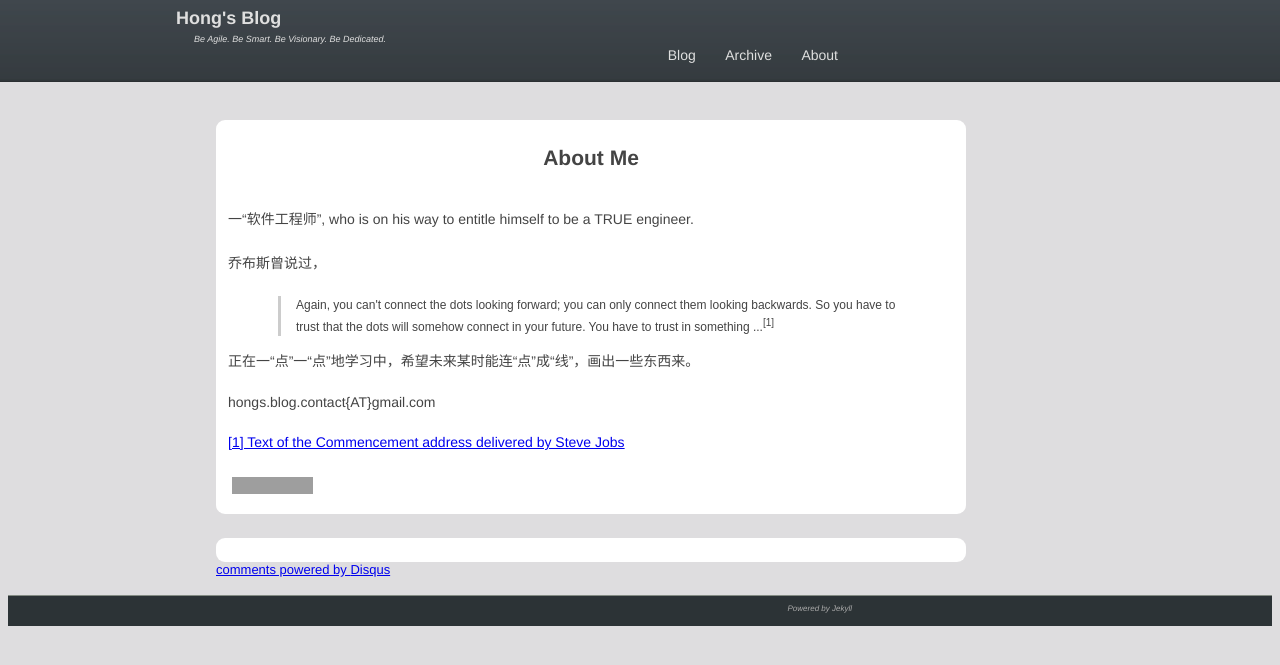
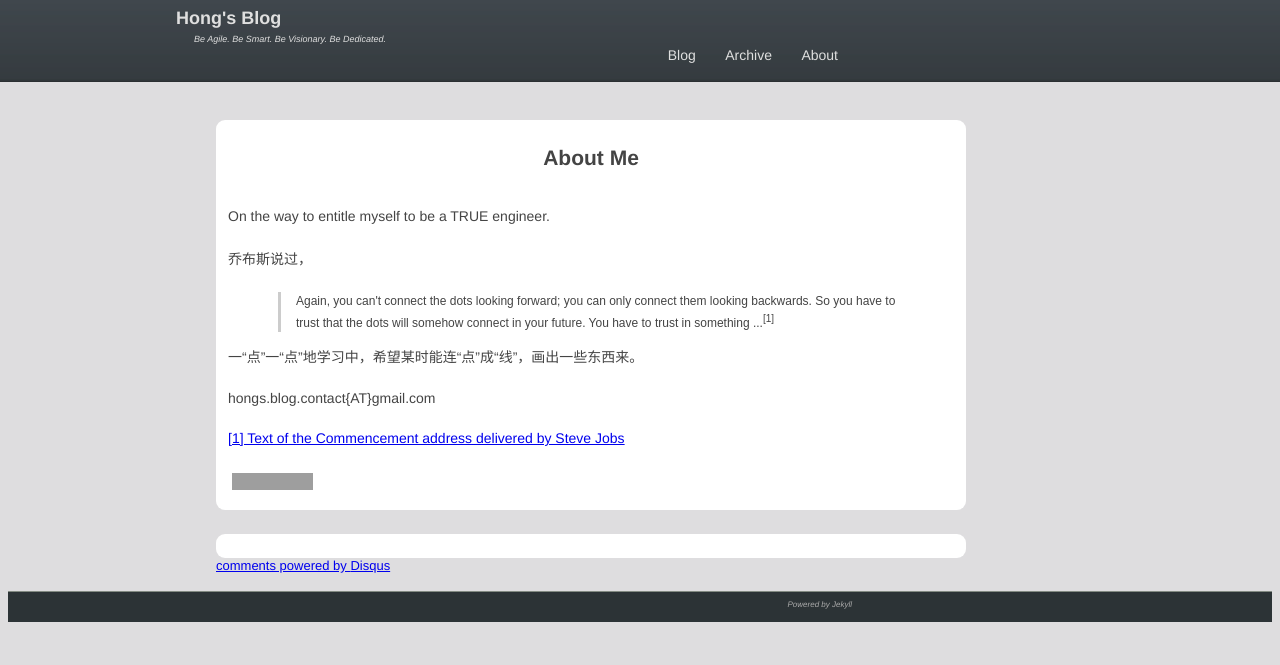
Before and after one commit to RockHong/rockhong.github.com, a Jekyll site: the page built from about.html, in a window 1280 px wide. Shown: the top 665 px of the page. Built offline with Jekyll 4.4.1, drawn with Linux system fonts in a browser that asks for light colours; comment, search, counter and statistics services are not loaded; grey boxes are pictures that could not be loaded.

Commit message:
refine about

```diff
--- a/about.html
+++ b/about.html
@@ -4,13 +4,13 @@ title: About Me
 disqus_identifier: about-me-hong
 ---
 
-<p>一“软件工程师”, who is on his way to entitle himself to be a TRUE engineer.
+<p>On the way to entitle myself to be a TRUE engineer.
 </p>
 
-<p>乔布斯曾说过，</p>
+<p>乔布斯说过，</p>
 <blockquote>Again, you can't connect the dots looking forward; you can only connect them looking backwards. So you have to trust that the dots will somehow connect in your future. You have to trust in something ...<sup>[1]</sup></blockquote>
 
-<p>正在一“点”一“点”地学习中，希望未来某时能连“点”成“线”，画出一些东西来。</p>
+<p>一“点”一“点”地学习中，希望某时能连“点”成“线”，画出一些东西来。</p>
 <!--<p>
   <strike>当前状态：找新工作中</strike>
   <br/>
```
